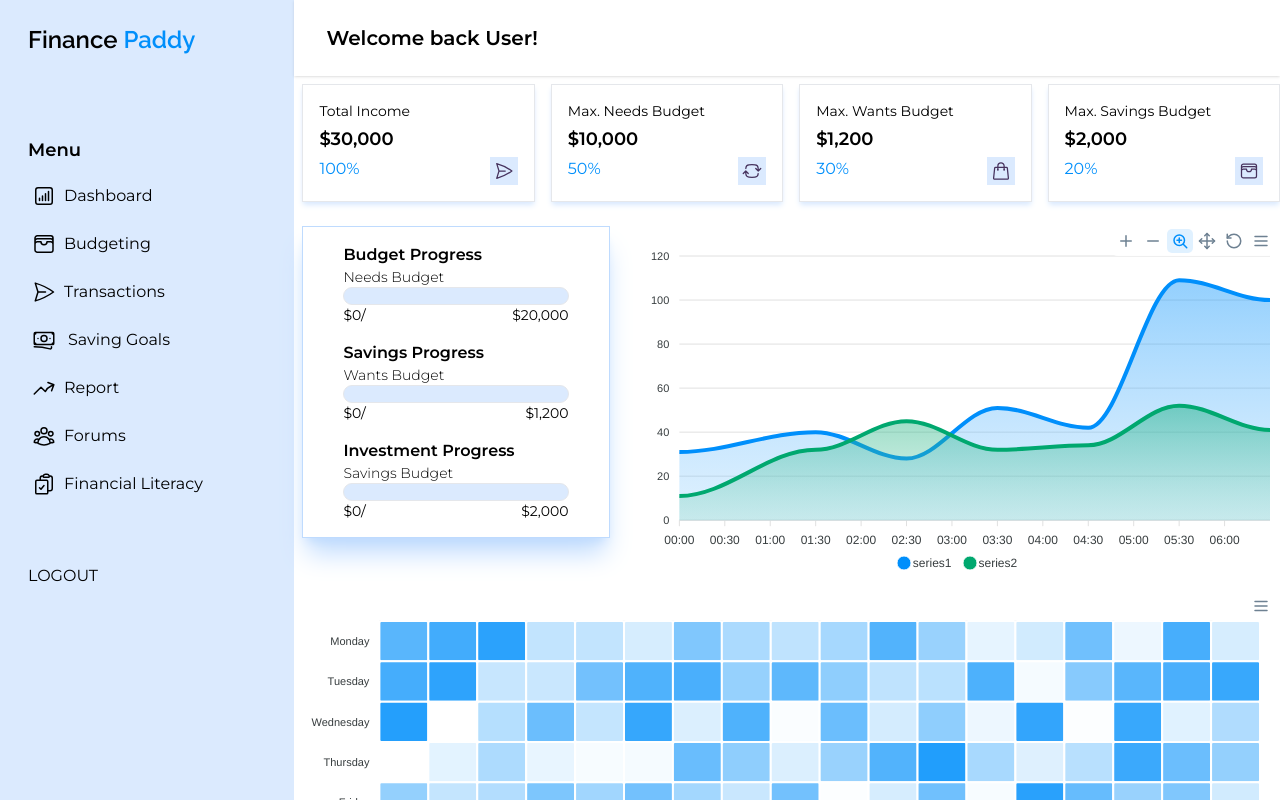
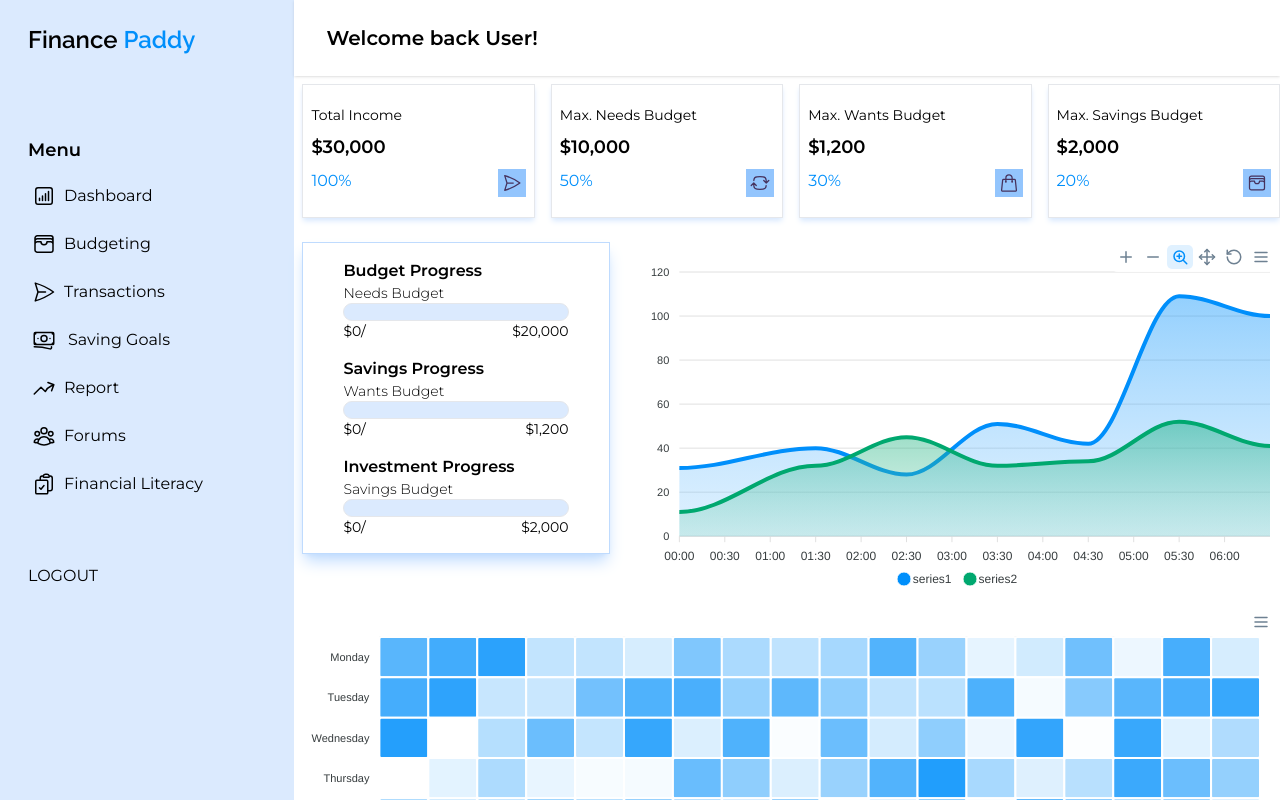
Before and after one commit to mabas-maryam/finance-paddy, a React (Vite) app: page /dashboard in a window 1280 px wide. Shown: the top 800 px of the page. Built offline with nearby package versions, Linux system fonts and the light colour scheme.

Commit message:
sidebar and main dashboard corrections

```diff
--- a/src/components/dashboard/SideBar.jsx
+++ b/src/components/dashboard/SideBar.jsx
@@ -17,7 +17,7 @@ const SideBar = () => {
             <p className="font-semibold text-lg">Menu</p>
 
             <ul className=" mt-4 flex flex-col space-y-4 ">
-              <li className="flex items-center gap-2 hover:bg-sideBarHover rounded-md p-1 ">
+              <li className="flex items-center gap-2 hover:bg-primary rounded-md p-1 ">
                 <svg
                   xmlns="http://www.w3.org/2000/svg"
                   fill="none"
--- a/src/pages/dashboard/Dashboard.jsx
+++ b/src/pages/dashboard/Dashboard.jsx
@@ -204,6 +204,7 @@ class AreaChart extends React.Component {
           description: "Savings Budget",
           progress: "$0/",
           total: "$2,000",
+
         },
       ],
     };
@@ -217,13 +218,14 @@ class AreaChart extends React.Component {
           {this.state.incomeData.map((item, index) => (
             <div
               key={index}
-              className="border px-4 py-4 ml-2 space-y-1 w-1/4 shadow-md shadow-blue-100"
+              className="border px-2 py-5 ml-2 space-y-2 w-1/4 shadow-md shadow-blue-100"
             >
               <h2 className="text-sm">{item.title}</h2>
               <p className="font-semibold text-lg">{item.amount}</p>
               <div className="flex justify-between">
                 <p className="text-primary">{item.percentage}</p>
-                <p className="bg-blue-100 p-1">{item.icon}</p>
+                <p className="bg-blue-300 p-1">{item.icon}</p>
+
               </div>
             </div>
           ))}
@@ -233,7 +235,7 @@ class AreaChart extends React.Component {
           {/* Empty div - Takes 30% of the 77% space */}
           <div
             id="empty-div"
-            className="w-[32%] ml-2 mt-2 border border-blue-200 h-full shadow-xl shadow-blue-200 px-10 py-4 space-y-4"
+            className="w-[32%] ml-2 mt-2 border border-blue-200 h-full shadow-lg shadow-blue-200 px-10 py-4 space-y-4"
           >
             {/* Map through budgetData */}
             {this.state.budgetData.map((item, index) => (
```
